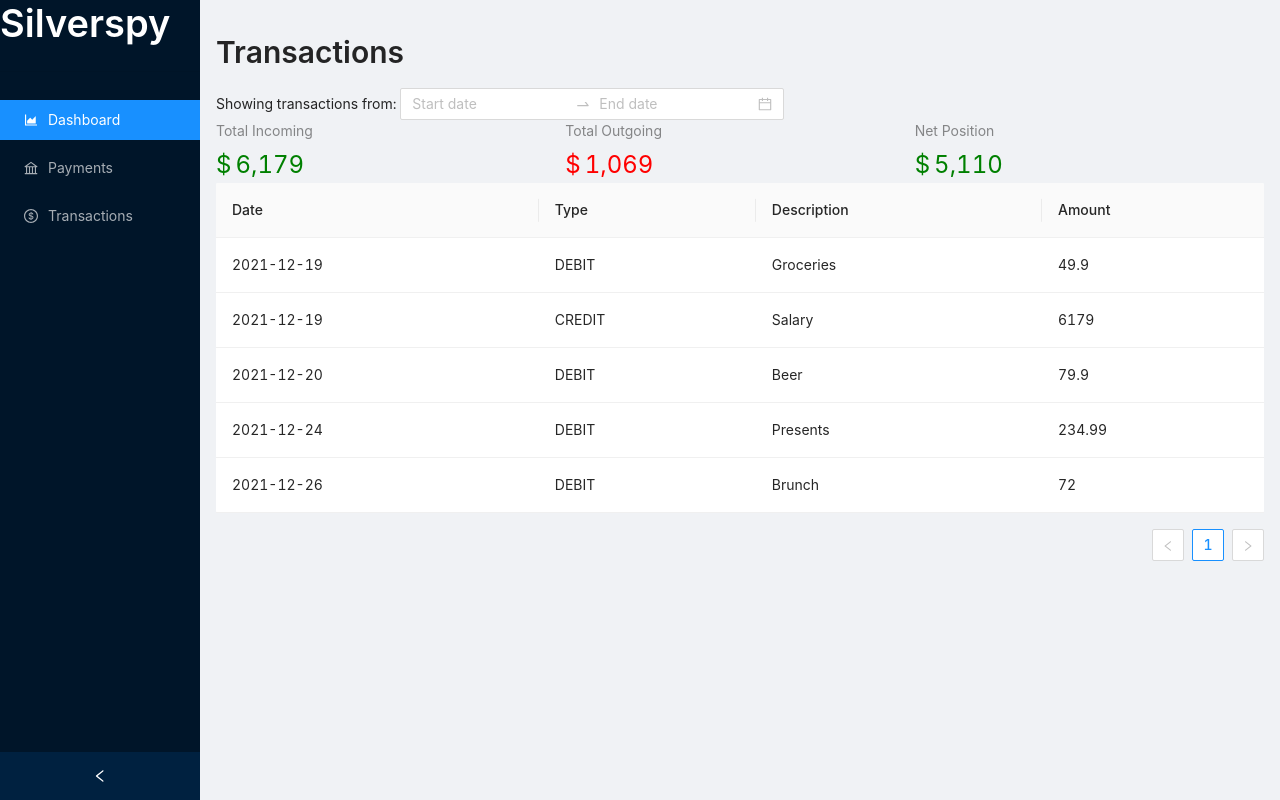
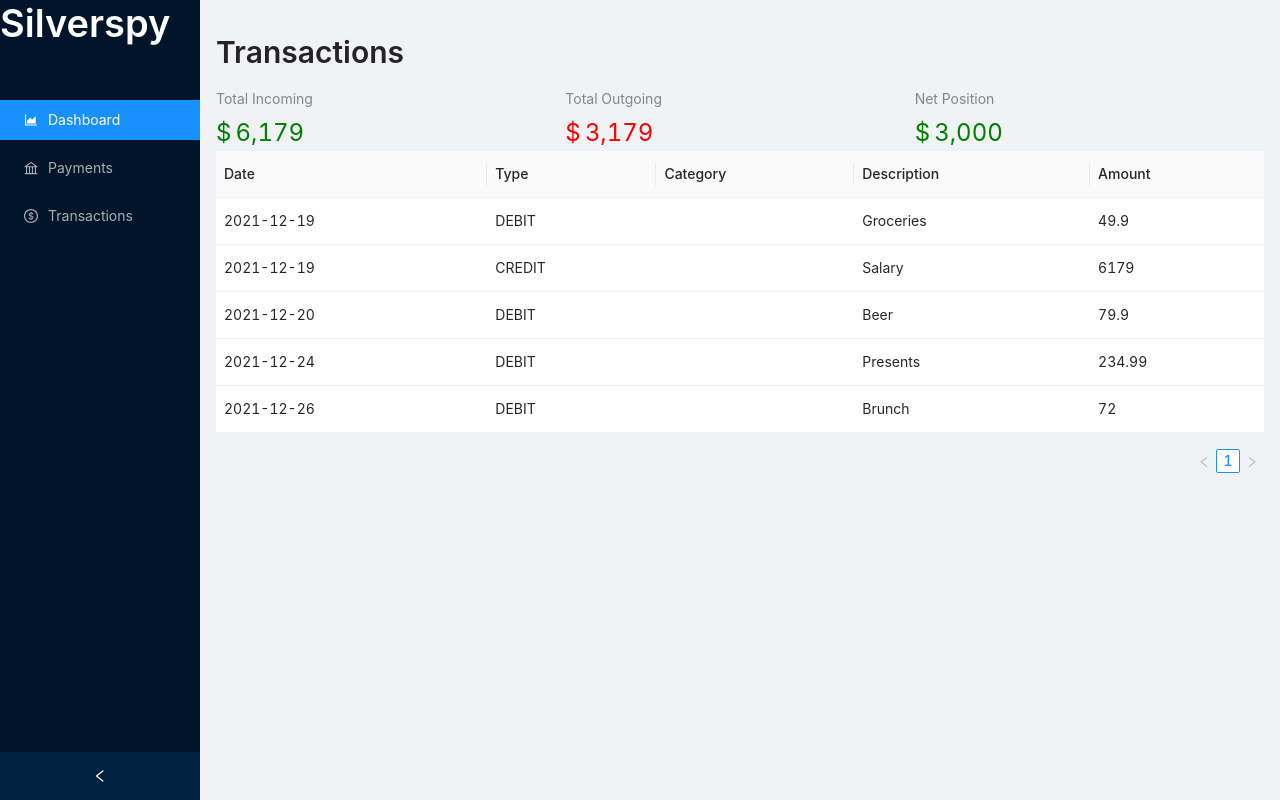
Before and after one commit to mttchpmn/silverspy-web, a Next.js app: page /transactions in a window 1280 px wide. Built offline with nearby package versions, Linux system fonts and the light colour scheme.

Commit message:
Flesh out transactions

```diff
--- a/components/TransactionsTable.tsx
+++ b/components/TransactionsTable.tsx
@@ -14,6 +14,11 @@ export const TransactionsTable = ({ dataSource }) =>  {
             key: "type"
         },
         {
+            title: "Category",
+            dataIndex: "category",
+            key: "category"
+        },
+        {
             title: "Description",
             dataIndex: "description",
             key: "description"
@@ -26,6 +31,6 @@ export const TransactionsTable = ({ dataSource }) =>  {
     ]
 
     return <div>
-        <Table dataSource={dataSource} columns={columns}/>
+        <Table size={"middle"} dataSource={dataSource} columns={columns}/>
     </div>;
 }
--- a/hooks/useTransactions.ts
+++ b/hooks/useTransactions.ts
@@ -1,9 +1,9 @@
 import useSwr from "swr";
 import axios from "axios";
 
-export const useTransactions = (from: string, to: string) =>
+export const useTransactions = (from?: string, to?: string) =>
 {
-    const {data, error} = useSwr(`/api/transactions?from=${from}&to=${to}`, axios);
+    const {data, error} = useSwr(`/api/transactions`, axios);
 
     return {
         transactionData: data?.data,
--- a/pages/api/mockTransactions.ts
+++ b/pages/api/transactions.ts
@@ -1,16 +1,27 @@
 // Next.js API route support: https://nextjs.org/docs/api-routes/introduction
 import type { NextApiRequest, NextApiResponse } from 'next'
+import {Transaction} from "../../types/transaction-types";
 
 type Data = {
-  tableData: any
+  transactions: Transaction[];
+  totalIncoming: number;
+  totalOutgoing: number;
+  netPosition: number;
 }
 
 export default function handler(
   req: NextApiRequest,
   res: NextApiResponse<Data>
 ) {
+  const {from, to} = req.query;
+
+  console.log({from, to})
+
   const tableData = [
     {
+      id: 0,
+      processedDate: "",
+      reference: "",
       key: '1',
       date: "2021-12-19",
       type: "DEBIT",
@@ -18,6 +29,9 @@ export default function handler(
       amount: 49.90
     },
     {
+      id: 0,
+      processedDate: "",
+      reference: "",
       key: '2',
       date: "2021-12-19",
       type: "CREDIT",
@@ -25,6 +39,9 @@ export default function handler(
       amount: 6179.00
     },
     {
+      id: 0,
+      processedDate: "",
+      reference: "",
       key: '3',
       date: "2021-12-20",
       type: "DEBIT",
@@ -32,6 +49,9 @@ export default function handler(
       amount: 79.90
     },
     {
+      id: 0,
+      processedDate: "",
+      reference: "",
       key: '4',
       date: "2021-12-24",
       type: "DEBIT",
@@ -39,6 +59,9 @@ export default function handler(
       amount: 234.99
     },
     {
+      id: 0,
+      processedDate: "",
+      reference: "",
       key: '5',
       date: "2021-12-26",
       type: "DEBIT",
@@ -46,5 +69,5 @@ export default function handler(
       amount: 72.00
     },
   ];
-  res.status(200).json({tableData})
+  res.status(200).json({transactions: tableData, totalIncoming: 6179, totalOutgoing: 3179, netPosition: 3000})
 }
--- a/pages/transactions.tsx
+++ b/pages/transactions.tsx
@@ -4,45 +4,64 @@ import {Col, DatePicker, Row, Statistic, Typography} from "antd";
 import {TransactionsTable} from "../components/TransactionsTable";
 import useSwr from "swr";
 import axios from "axios";
+import {useTransactions} from "../hooks/useTransactions";
+import {useState} from "react";
+import moment, {Moment} from "moment";
 
 const {Title, Text} = Typography;
 const {RangePicker} = DatePicker;
 
 const TransactionsPage: NextPage = () => {
+    const [fromDate, setFromDate] = useState<Moment>(moment()); // TODO - Default dates
+    const [toDate, setToDate] = useState<Moment>(moment());
 
-    const {data, error} = useSwr("/api/mockTransactions", axios);
+    const {
+        transactionData,
+        isLoading,
+        hasError
+    } = useTransactions(fromDate.toISOString(), toDate.toISOString())
 
-    if (!data) return <LayoutContainer>Loading...</LayoutContainer>
-    const tableData = data.data.tableData;
+    if (hasError) return <div>ERROR</div>
+    if (isLoading) return <LayoutContainer>Loading...</LayoutContainer>
 
-    console.log(data.data)
+    const {transactions, totalIncoming, totalOutgoing, netPosition} = transactionData;
 
     return (
         <LayoutContainer>
             <Title level={2}>Transactions</Title>
 
             {/* Transaction Date selection*/}
-            <div>
-                <Text>Showing transactions from: </Text>
-                <RangePicker format={"ddd, MMM do"}/>
-            </div>
+            {/*<div>*/}
+            {/*    <Text>Showing transactions from: </Text>*/}
+            {/*    <RangePicker format={"ddd, MMM do"} onChange={(range, x) => {*/}
+            {/*        const dates = Array.from(range!.values())*/}
+
+            {/*        setFromDate(dates[0]!);*/}
+            {/*        setToDate(dates[1]!);*/}
+
+            {/*        console.log({fromDate, toDate})*/}
+            {/*    }}/>*/}
+            {/*</div>*/}
 
             {/* Transaction stats */}
             <div>
                 <Row>
                     <Col span={8}>
-                        <Statistic title={"Total Incoming"} value={6179} prefix={"$"} valueStyle={{color: "green"}}/>
+                        <Statistic title={"Total Incoming"} value={totalIncoming} prefix={"$"}
+                                   valueStyle={{color: "green"}}/>
                     </Col>
                     <Col span={8}>
-                        <Statistic title={"Total Outgoing"} value={1069} prefix={"$"} valueStyle={{color: "red"}}/>
+                        <Statistic title={"Total Outgoing"} value={totalOutgoing} prefix={"$"}
+                                   valueStyle={{color: "red"}}/>
                     </Col>
                     <Col span={8}>
-                        <Statistic title={"Net Position"} value={5110} prefix={"$"} valueStyle={{color: "green"}}/>
+                        <Statistic title={"Net Position"} value={netPosition} prefix={"$"}
+                                   valueStyle={{color: "green"}}/>
                     </Col>
                 </Row>
             </div>
 
-            <TransactionsTable dataSource={tableData} />
+            <TransactionsTable dataSource={transactions}/>
         </LayoutContainer>
     )
 }
--- /dev/null
+++ b/types/transaction-types.ts
@@ -0,0 +1,9 @@
+export type Transaction = {
+    id: number;
+    date: string;
+    processedDate: string;
+    type: string;
+    reference: string;
+    description: string;
+    amount: number;
+}
```
